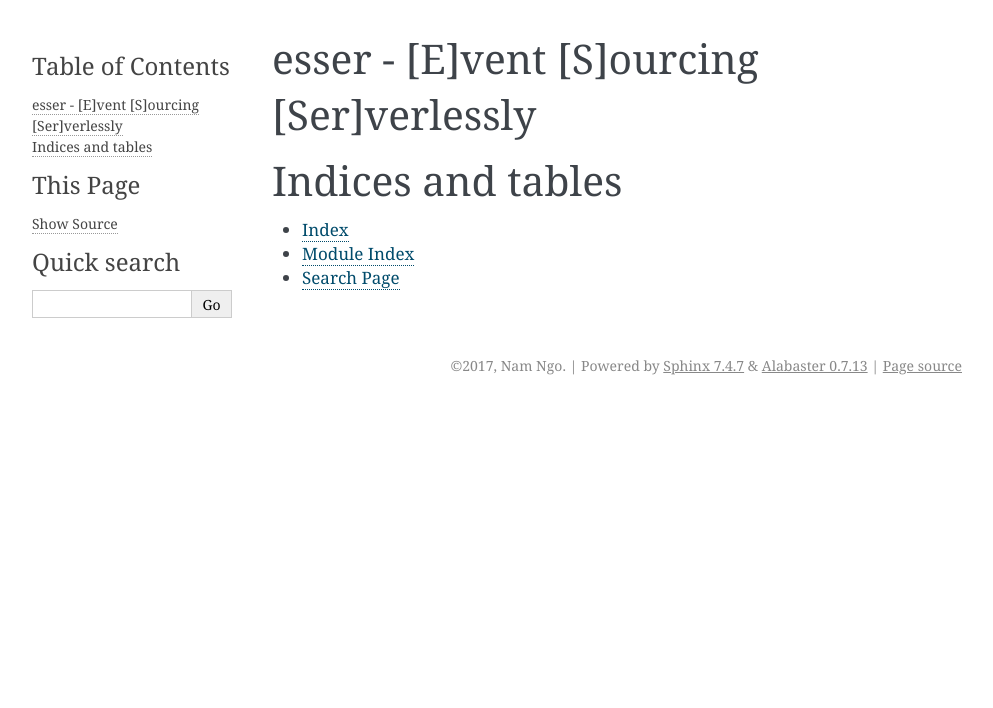
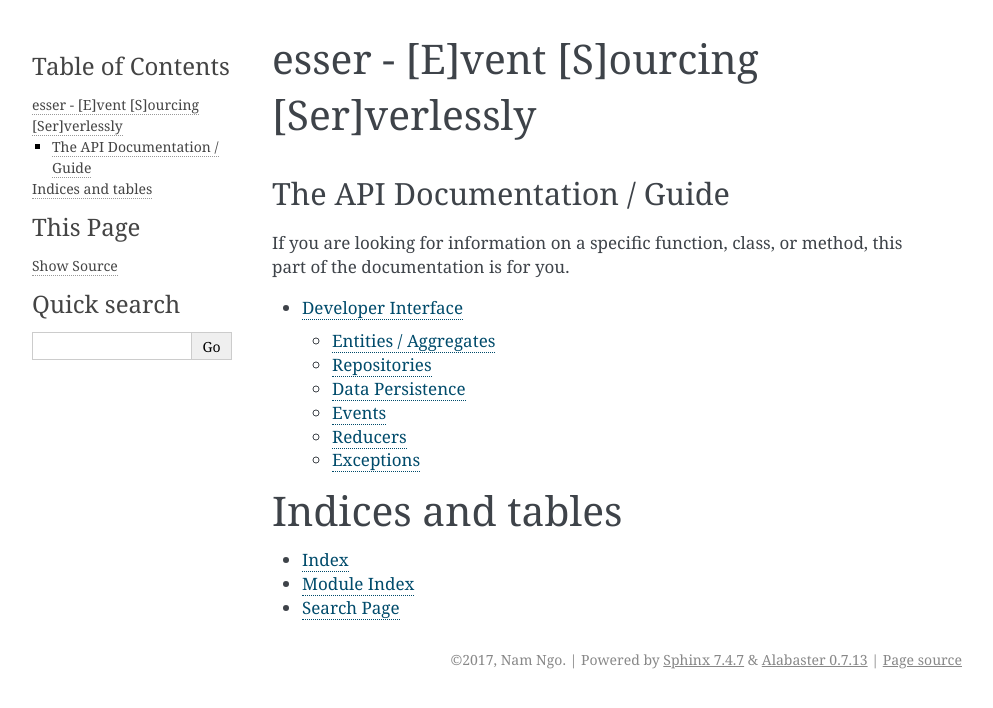
Before and after one commit to geeknam/esser, a Sphinx documentation site: the page built from docs/source/index.rst, in a window 1280 px wide. Shown: the top 708 px of the page, without its empty margins (148-1141 px from the left). Built offline with Sphinx 7.4.7, drawn with Linux system fonts in a browser that asks for light colours.

```diff
--- /dev/null
+++ b/docs/source/api.rst
@@ -0,0 +1,67 @@
+.. _api:
+
+Developer Interface
+===================
+
+.. module:: esser
+
+This part of the documentation covers all the interfaces of `esser`.
+
+
+Entities / Aggregates
+-----------------------
+
+.. autoclass:: esser.entities.Entity
+    :members:
+    :undoc-members:
+
+Repositories
+-----------------------
+
+.. automodule:: esser.repositories.mixins
+    :members:
+    :undoc-members:
+
+.. automodule:: esser.repositories.base
+    :members:
+    :undoc-members:
+
+Data Persistence
+-----------------------
+
+.. automodule:: esser.models
+    :members:
+    :undoc-members:
+
+
+Events
+-----------------------
+
+.. autoclass:: esser.events.BaseEvent
+    :members:
+    :undoc-members:
+
+.. autoclass:: esser.events.CreateEvent
+    :members:
+    :undoc-members:
+
+.. autoclass:: esser.events.DeleteEvent
+    :members:
+    :undoc-members:
+
+
+Reducers
+---------------------
+
+.. autoclass:: esser.reducer.BaseReducer
+    :members:
+    :undoc-members:
+
+
+
+Exceptions
+-----------------------
+
+.. automodule:: esser.exceptions
+    :members:
+    :undoc-members:
--- a/docs/source/index.rst
+++ b/docs/source/index.rst
@@ -11,6 +11,17 @@ esser - [E]vent [S]ourcing [Ser]verlessly
    :caption: Contents:
 
 
+The API Documentation / Guide
+-----------------------------
+
+If you are looking for information on a specific function, class, or method,
+this part of the documentation is for you.
+
+.. toctree::
+   :maxdepth: 2
+
+   api
+
 
 Indices and tables
 ==================
```
Also changed, not shown: 1 other file.
